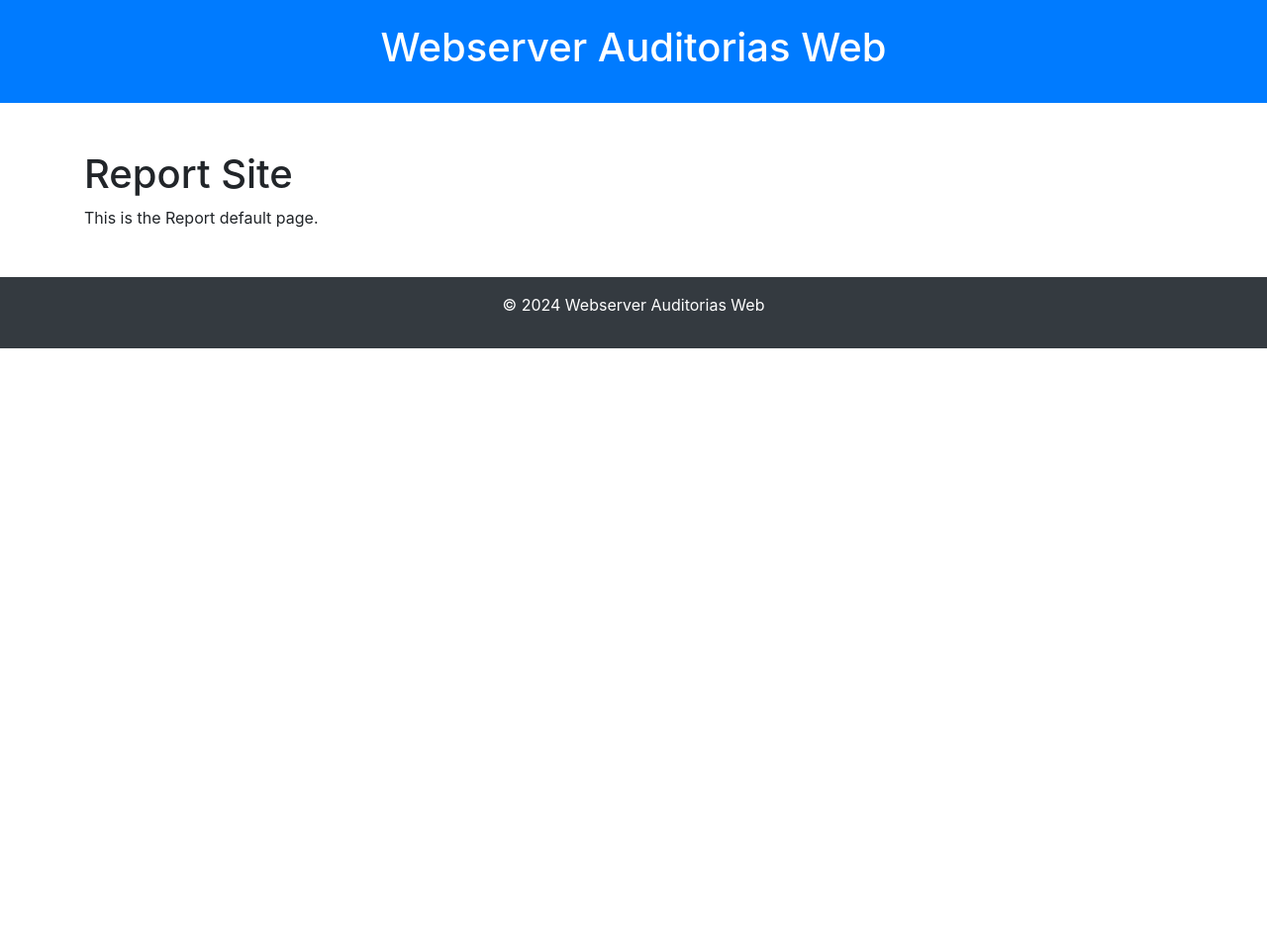
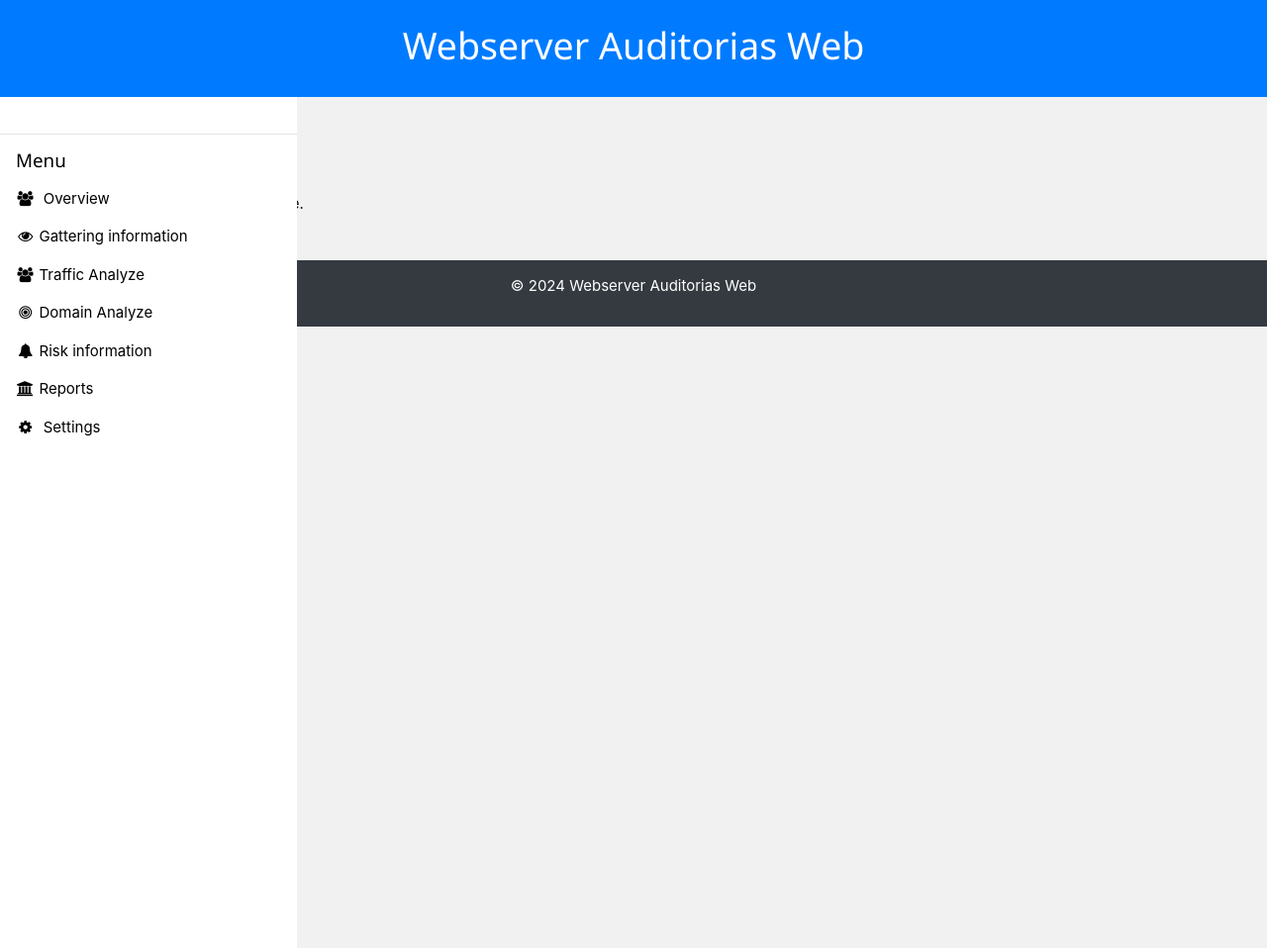
Before and after one commit to AbisaitReynaga/cibersecurity-tool, a Flask app: page /report in a window 1280 px wide. Shown: the whole page at 99% size. Run offline with Flask 3, Linux system fonts and the light colour scheme; some libraries are stand-ins or nearby versions.

Commit message:
sidebar menu added

```diff
--- a/web_application/app.py
+++ b/web_application/app.py
@@ -81,7 +81,6 @@ def save_data():
 
     return render_template('settings.html',data=data)
 
-
 def netmask_to_cidr(netmask):
     # Convierte la máscara de red en una lista de octetos
     octets = netmask.split('.')
@@ -91,8 +90,6 @@ def netmask_to_cidr(netmask):
 
     return cidr
 
-
-
 # Run the application
 if __name__ == '__main__':
     app.run(host='0.0.0.0', port=5000,debug=True)
--- a/web_application/templates/index.html
+++ b/web_application/templates/index.html
@@ -1,4 +1,5 @@
-<html><head>
+<html>
+  <head>
     <title>W3.CSS Template</title>
     <meta charset="UTF-8">
     <meta name="viewport" content="width=device-width, initial-scale=1">
--- a/web_application/templates/layout/base.html
+++ b/web_application/templates/layout/base.html
@@ -5,19 +5,26 @@
     <meta charset="UTF-8">
     <meta name="viewport" content="width=device-width, initial-scale=1.0">
     <title>{% block title %}Webserver Auditorias Web{% endblock %}</title>
+    <style>
+        html,body,h1,h2,h3,h4,h5 {font-family: "Raleway", sans-serif}
+    </style>
+
+    <link rel="stylesheet" href="https://www.w3schools.com/w3css/4/w3.css">
+    <link rel="stylesheet" href="https://fonts.googleapis.com/css?family=Raleway">
+    <link rel="stylesheet" href="https://cdnjs.cloudflare.com/ajax/libs/font-awesome/4.7.0/css/font-awesome.min.css">
+
 
     <!-- Use Flask-Bootstrap's pre-included CSS -->
     {{ bootstrap.load_css() }}
 </head>
 
-<body>
+<body class="w3-light-grey">
     <header class="bg-primary text-white text-center py-4">
         <h1>Webserver Auditorias Web</h1>
     </header>
 
-    <nav>
-        <!-- Navigation Menu -->
-    </nav>
+    <!-- Include the Sidebar -->
+    {% include 'layout/sidebar.html' %}
 
     <main class="container my-5">
         {% block content %}
--- a/web_application/templates/layout/sidebar.html
+++ b/web_application/templates/layout/sidebar.html
@@ -1,13 +1,13 @@
 <!-- Sidebar/menu -->
-<nav class="w3-sidebar w3-collapse w3-white w3-animate-left" style="z-index:3;width:300px;" id="mySidebar">
-
+<sidebar>
+  <nav class="w3-sidebar w3-collapse w3-white w3-animate-left" style="z-index:3;width:300px;" id="mySidebar">
     <br>
     <div class="w3-container w3-row">
-          <div class="w3-col s4">
-          </div>
-          <div class="w3-col s8 w3-bar">
-          </div>
+      <div class="w3-col s4">
       </div>
+      <div class="w3-col s8 w3-bar">
+      </div>
+    </div>
     <hr>
     <div class="w3-container">
       <h5>Menu</h5>
@@ -25,3 +25,4 @@
       <a href="settings" class="w3-bar-item w3-button w3-padding"><i class="fa fa-cog fa-fw"></i>&nbsp; Settings</a><br><br>
     </div>
   </nav>
+</sidebar>
```
